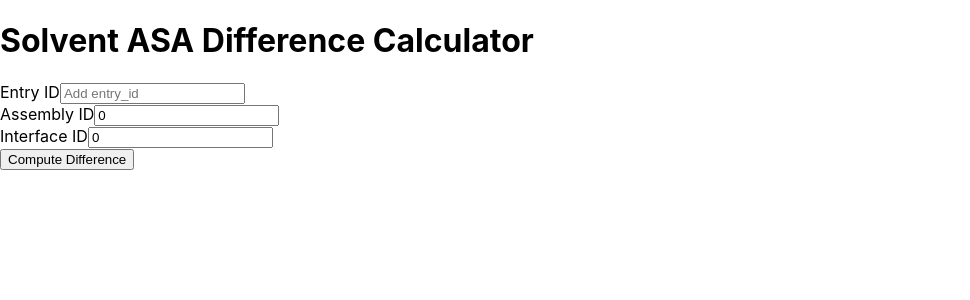
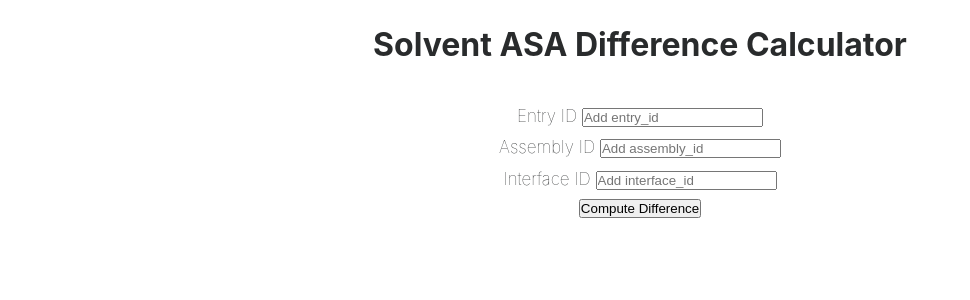
Before and after one commit to kaitlynncooper/coding-challenge-fastapi, a React (Create React App) app in the folder frontend/: page / in a window 1280 px wide. Shown: the top 300 px of the page, without its empty margins (0-970 px from the left). Built offline with nearby package versions, Linux system fonts and the light colour scheme.

Commit message:
Styling and Additional Error Handling
Basic styling added to React components, including table, and error handling implemented for incorrect user inputs to form.

```diff
--- a/frontend/src/App.js
+++ b/frontend/src/App.js
@@ -2,6 +2,7 @@ import Header from './components/Header'
 import Form from './components/Form'
 import Table from './components/Table'
 import {useState} from 'react'
+import './styles.css'
 
 function App() {
 
@@ -9,14 +10,21 @@ function App() {
 
   // Sends post request to fastAPI backend with user-entered data from form
   const fetchDif = async (entry_id, assembly_id, interface_id) => {
+
+    try {
     const res = await fetch(`http://localhost:8000/asa-change?entry_id=${entry_id}&assembly_id=${assembly_id}&interface_id=${interface_id} `, {
       method: 'POST',
     })
     const data = await res.json()
 
+    // Compute differences and return table with desired values
     let differences = computeDif(data)
+    setTable(differences)}
 
-    setTable(differences)
+    catch(err) {
+      // Handles any/all errors that result from incorrect entry values
+      alert(`RCSB API was unable to retrieve data for entry_id: ${entry_id} assembly_id: ${assembly_id} interface_id: ${interface_id}`)
+    }
 
   }
 
--- a/frontend/src/components/Form.jsx
+++ b/frontend/src/components/Form.jsx
@@ -3,8 +3,8 @@ import {useState} from 'react'
 const Form = ({calcDif}) => {
 
     const [entry_id, setEntry] = useState('')
-    const [assembly_id, setAssembly] = useState(0)
-    const [interface_id, setInterface] = useState(0)
+    const [assembly_id, setAssembly] = useState(NaN)
+    const [interface_id, setInterface] = useState(NaN)
 
     const submitForm = (e) => {
         e.preventDefault()
@@ -20,23 +20,23 @@ const Form = ({calcDif}) => {
 
         // Reset form details after submission
         setEntry('')
-        setAssembly(0)
-        setInterface(0)
+        setAssembly(NaN)
+        setInterface(NaN)
 
     }
 
     return (
         <form className="form" onSubmit={submitForm}>
              <div className='form-entry'>
-                <label>Entry ID</label>
+                <label className='form-label'>Entry ID </label>
                 <input type='text' placeholder='Add entry_id' value = {entry_id} onChange={(e) => setEntry(e.target.value)}></input>
             </div>
             <div className='form-entry'>
-                <label>Assembly ID</label>
+                <label className='form-label'>Assembly ID </label>
                 <input type='number' placeholder='Add assembly_id' value = {assembly_id} onChange={(e) => setAssembly(parseInt(e.target.value))}></input>
             </div>
             <div className='form-entry'>
-                <label>Interface ID</label>
+                <label className='form-label'>Interface ID </label>
                 <input type='number' placeholder='Add interface_id'  value = {interface_id} onChange={(e) => setInterface(parseInt(e.target.value))}></input>
             </div>
             <input type='submit'  value='Compute Difference'/>
--- a/frontend/src/components/Table.jsx
+++ b/frontend/src/components/Table.jsx
@@ -4,13 +4,13 @@ const Table = ({data}) => {
             {data.map((partner, key) => {
                     return (
                         <>
-                        <h4>Entity ID: {partner.interface_partner_identifier.entity_id} Asym ID: {partner.interface_partner_identifier.asym_id}</h4>
-            <table>
-                <tr>
-                    <th>Residue Position</th>
-                    <th>Unbound ASA</th>
-                    <th>Bound ASA</th>
-                    <th>Change in ASA</th>
+                        <h4 className="table-label">Entity ID: {partner.interface_partner_identifier.entity_id} Asym ID: {partner.interface_partner_identifier.asym_id}</h4>
+            <table className="table">
+                <tr className="tr">
+                    <th className="th">Residue Position</th>
+                    <th className="th">Unbound ASA</th>
+                    <th className="th">Bound ASA</th>
+                    <th className="th">Change in ASA</th>
                 </tr>
 
                         {partner.table_data.map((val) => {
--- /dev/null
+++ b/frontend/src/styles.css
@@ -0,0 +1,76 @@
+* {
+    box-sizing: border-box;
+    padding: 0;
+    justify-content: center;
+    align-items: center;
+  }
+
+  body {
+    font-family: -apple-system, system-ui, BlinkMacSystemFont, "Segoe UI", Roboto, "Helvetica Neue", Arial, sans-serif;
+    margin: 0;
+    font-size: 1rem;
+    font-weight: 1.5;
+    line-height: 1.5;
+    color: #292b2c;
+    background-color: #fff;
+  }
+
+  .container {
+    max-width: 500px;
+    margin: 30px auto;
+    overflow: auto;
+    min-height: 300px;
+    border: 1px solid steelblue;
+    padding: 30px;
+    border-radius: 5px;
+  }
+
+  .header {
+    display: flex;
+    justify-content: center;
+    align-items: center;
+    margin-bottom: 10px;
+  }
+
+  .form {
+    justify-content: center;
+    align-items: center;
+    text-align: center;
+    margin-bottom: 20px;
+  }
+  .form-entry {
+    width: 100%;
+    height: 10x;
+    padding: 3px 7px;
+    font-size: 17px;
+    /* text-align: left; */
+  }
+  .form-label {
+    margin-right: 10;
+  }
+
+
+.table {
+    border: 2px solid black;
+    width: 800px;
+    height: 200px;
+    margin-left:auto;
+    margin-right:auto;
+    text-align: center;
+    margin-bottom: 15px;
+
+}
+
+.table-label {
+  text-align:center;
+  margin-bottom: 0;
+}
+
+.th {
+    border-bottom: 1px solid black;
+    text-align: center;
+}
+
+.td {
+    text-align: center;
+}
```
